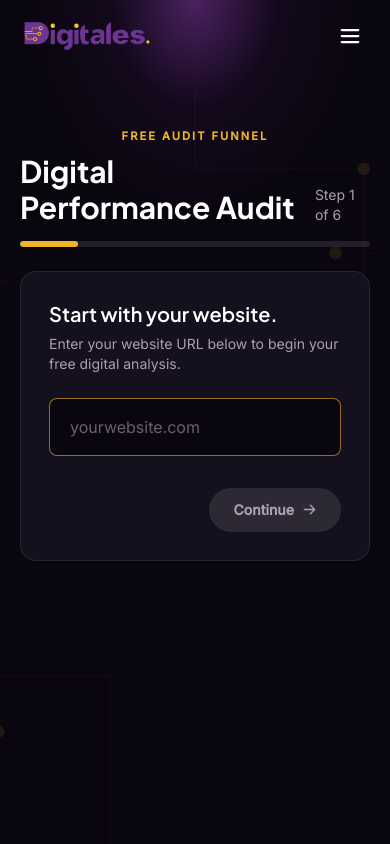
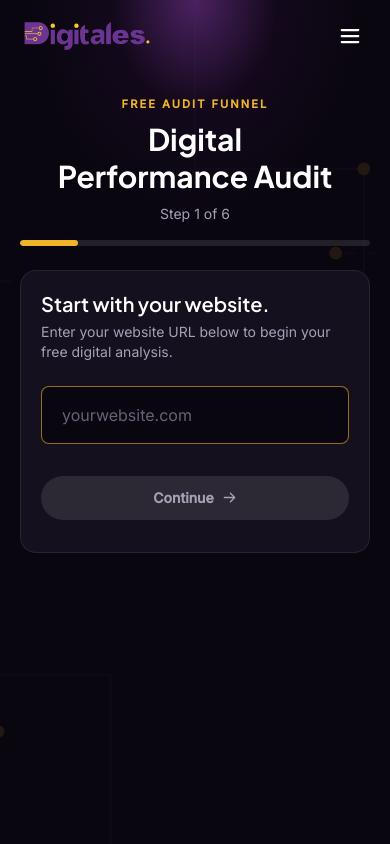
Before and after one commit to Ahmad236224/Digitales, a Next.js app: page /free-audit in a window 390 px wide. Shown: the top 844 px of the page. Built offline with nearby package versions, Linux system fonts and the light colour scheme.

Commit message:
Mobile Responsiveness

```diff
--- a/app/free-audit/page.tsx
+++ b/app/free-audit/page.tsx
@@ -14,7 +14,7 @@ export default function FreeAuditPage() {
     <section className="relative min-h-screen overflow-hidden bg-night">
       <div aria-hidden className="glow-purple pointer-events-none absolute inset-x-0 top-0 h-[60vh]" />
       <CircuitBackground className="opacity-[0.12]" />
-      <div className="container-d relative py-32">
+      <div className="container-d relative py-24 sm:py-32">
         <Suspense fallback={<div className="py-24 text-center font-body text-muted">Loading…</div>}>
           <AuditFunnel />
         </Suspense>
--- a/components/audit/AuditFunnel.tsx
+++ b/components/audit/AuditFunnel.tsx
@@ -167,12 +167,12 @@ export default function AuditFunnel() {
   if (phase === "results" && auditResult) return <Results data={data} result={auditResult} />;
 
   return (
-    <div className="mx-auto max-w-3xl">
+    <div className="mx-auto w-full max-w-3xl">
       {/* Header */}
       <p className="eyebrow text-center">Free Audit Funnel</p>
-      <div className="mt-2 flex items-end justify-between">
-        <h1 className="font-display text-3xl font-bold text-white sm:text-4xl">Digital Performance Audit</h1>
-        <span className="font-body text-sm text-muted">Step {step} of {TOTAL}</span>
+      <div className="mt-2 flex min-w-0 flex-col gap-2 text-center sm:flex-row sm:items-end sm:justify-between sm:text-left">
+        <h1 className="font-display text-3xl font-bold leading-tight text-white sm:text-4xl">Digital Performance Audit</h1>
+        <span className="shrink-0 font-body text-sm text-muted">Step {step} of {TOTAL}</span>
       </div>
       {/* Progress */}
       <div className="mt-4 h-1.5 w-full overflow-hidden rounded-full bg-white/10">
@@ -186,7 +186,7 @@ export default function AuditFunnel() {
       )}
 
       {/* Card */}
-      <div className="mt-6 rounded-card border border-white/[0.08] bg-night-surface p-7 sm:p-9">
+      <div className="mt-6 rounded-card border border-white/[0.08] bg-night-surface p-5 sm:p-9">
         {step === 1 && (
           <Step title="Start with your website." sub="Enter your website URL below to begin your free digital analysis.">
             <input
@@ -205,7 +205,7 @@ export default function AuditFunnel() {
               {INDUSTRIES.map(({ id, label, Icon }) => (
                 <Tile key={id} selected={data.industry === id} onClick={() => set("industry", id)}>
                   <Icon size={26} weight="light" className="text-white" />
-                  <span className="mt-3 text-center font-body text-xs font-semibold uppercase tracking-wide">{label}</span>
+                  <span className="mt-3 text-center font-body text-[0.68rem] font-semibold uppercase tracking-wide sm:text-xs">{label}</span>
                 </Tile>
               ))}
             </div>
@@ -254,16 +254,16 @@ export default function AuditFunnel() {
         )}
 
         {/* Nav */}
-        <div className="mt-8 flex items-center justify-between">
+        <div className="mt-8 flex flex-col-reverse gap-3 sm:flex-row sm:items-center sm:justify-between">
           {step > 1 ? (
-            <button onClick={() => setStep((s) => s - 1)} className="inline-flex items-center gap-1.5 font-body text-sm font-medium text-muted hover:text-white">
+            <button onClick={() => setStep((s) => s - 1)} className="inline-flex w-full items-center justify-center gap-1.5 rounded-full border border-white/10 px-5 py-3 font-body text-sm font-medium text-muted hover:text-white sm:w-auto sm:border-0 sm:px-0 sm:py-0">
               <ArrowLeft size={15} weight="bold" /> Back
             </button>
           ) : <span />}
           <button
             onClick={next}
             disabled={!canContinue}
-            className={`inline-flex items-center gap-2 rounded-full px-6 py-3 font-body text-sm font-semibold transition ${
+            className={`inline-flex w-full items-center justify-center gap-2 rounded-full px-6 py-3 font-body text-sm font-semibold transition sm:w-auto ${
               canContinue ? "bg-gold text-purple-deep hover:brightness-110" : "cursor-not-allowed bg-white/10 text-muted"
             }`}
           >
@@ -280,7 +280,7 @@ export default function AuditFunnel() {
 function Step({ title, sub, children }: { title: string; sub: string; children: React.ReactNode }) {
   return (
     <div>
-      <h2 className="font-display text-xl font-semibold text-white">{title}</h2>
+      <h2 className="font-display text-xl font-semibold leading-tight text-white">{title}</h2>
       <p className="mt-1.5 font-body text-sm text-muted">{sub}</p>
       <div className="mt-6">{children}</div>
     </div>
@@ -291,7 +291,7 @@ function Tile({ selected, onClick, children }: { selected: boolean; onClick: ()
   return (
     <button
       onClick={onClick}
-      className={`flex aspect-square flex-col items-center justify-center rounded-xl border p-3 transition ${
+      className={`flex min-h-[112px] flex-col items-center justify-center rounded-xl border p-3 transition sm:aspect-square sm:min-h-0 ${
         selected ? "border-gold bg-gold/10 text-gold" : "border-white/10 bg-night text-muted hover:border-white/30"
       }`}
     >
@@ -349,9 +349,9 @@ function Loading({ url }: { url: string }) {
   }, [messages.length]);
 
   return (
-    <div className="mx-auto max-w-xl py-16 text-center">
+    <div className="mx-auto w-full max-w-xl py-16 text-center">
       <div className="mx-auto h-16 w-16 animate-spin rounded-full border-4 border-white/10 border-t-gold" />
-      <h2 className="mt-8 font-display text-2xl font-bold text-white">Analyzing {url}...</h2>
+      <h2 className="mt-8 break-words font-display text-2xl font-bold leading-tight text-white">Analyzing {url}...</h2>
       <p className="mt-4 font-body text-base text-gold animate-pulse h-8">{messages[msgIndex]}</p>
       <p className="mt-4 font-body text-xs text-muted">Please hold tight. Live performance audits fetch real Lighthouse data and can take up to 40 seconds.</p>
     </div>
@@ -360,7 +360,7 @@ function Loading({ url }: { url: string }) {
 
 function ErrorBoundary({ error, onRetry }: { error: string; onRetry: () => void }) {
   return (
-    <div className="mx-auto max-w-2xl rounded-card border border-red-500/20 bg-night-surface p-8 text-center sm:p-10">
+    <div className="mx-auto w-full max-w-2xl rounded-card border border-red-500/20 bg-night-surface p-5 text-center sm:p-10">
       <div className="mx-auto flex h-14 w-14 items-center justify-center rounded-full bg-red-500/10 text-red-500">
         <svg xmlns="http://www.w3.org/2000/svg" className="h-7 w-7" fill="none" viewBox="0 0 24 24" stroke="currentColor">
           <path strokeLinecap="round" strokeLinejoin="round" strokeWidth={2} d="M12 9v2m0 4h.01m-6.938 4h13.856c1.54 0 2.502-1.667 1.732-3L13.732 4c-.77-1.333-2.694-1.333-3.464 0L3.34 16c-.77 1.333.192 3 1.732 3z" />
@@ -370,7 +370,7 @@ function ErrorBoundary({ error, onRetry }: { error: string; onRetry: () => void
       <p className="mt-4 font-body text-base text-muted leading-relaxed">
         We couldn&apos;t complete the live analysis right now.
       </p>
-      <p className="mt-1 font-body text-xs text-red-400">
+      <p className="mt-1 break-words font-body text-xs text-red-400">
         Reason: {error}
       </p>
       <p className="mt-4 font-body text-sm text-gold/90">
@@ -436,7 +436,7 @@ function getShortDimensionLabel(label: string) {
 
 function Results({ result }: { data: State; result: AuditResult }) {
   return (
-    <div className="mx-auto max-w-6xl rounded-[28px] bg-[#0a0a0c] px-4 py-6 text-white shadow-2xl sm:px-6 lg:px-8">
+    <div className="mx-auto w-full max-w-6xl rounded-[20px] bg-[#0a0a0c] px-3 py-4 text-white shadow-2xl sm:rounded-[28px] sm:px-6 sm:py-6 lg:px-8">
       <section className="relative overflow-hidden rounded-[24px] border border-[#F0B428]/35 bg-[#121214] p-6 shadow-[0_0_50px_rgba(240,180,40,0.08)] sm:p-8 lg:p-10">
         <div aria-hidden className="absolute inset-x-8 top-0 h-px bg-gradient-to-r from-transparent via-[#F0B428] to-transparent" />
         <div aria-hidden className="absolute -left-24 top-1/2 h-48 w-48 -translate-y-1/2 rounded-full bg-[#6B2D8B]/20 blur-3xl" />
@@ -464,7 +464,7 @@ function Results({ result }: { data: State; result: AuditResult }) {
 
       <div className="mt-6 grid gap-6 lg:grid-cols-[1.35fr_1fr]">
         <section className="rounded-[22px] border border-white/10 bg-[#121214] p-5 shadow-[inset_0_1px_0_rgba(255,255,255,0.04)] sm:p-7">
-          <div className="flex items-start justify-between gap-4">
+          <div className="flex flex-col gap-3 sm:flex-row sm:items-start sm:justify-between">
             <div>
               <h2 className="font-display text-xl font-bold text-white">Core Web Vitals</h2>
               <p className="mt-1 font-body text-sm text-gray-400">Live performance metrics from Google Lighthouse</p>
@@ -625,7 +625,7 @@ function ScoreChart({ dimensions }: { dimensions: AuditDimension[] }) {
           </div>
         </div>
 
-        <div className="ml-11 mt-4 grid grid-cols-2 gap-3 lg:grid-cols-4">
+        <div className="mt-4 grid grid-cols-2 gap-3 sm:ml-11 lg:grid-cols-4">
           {points.map((point) => {
             const tone = getScoreTone(point.score);
             return (
```
